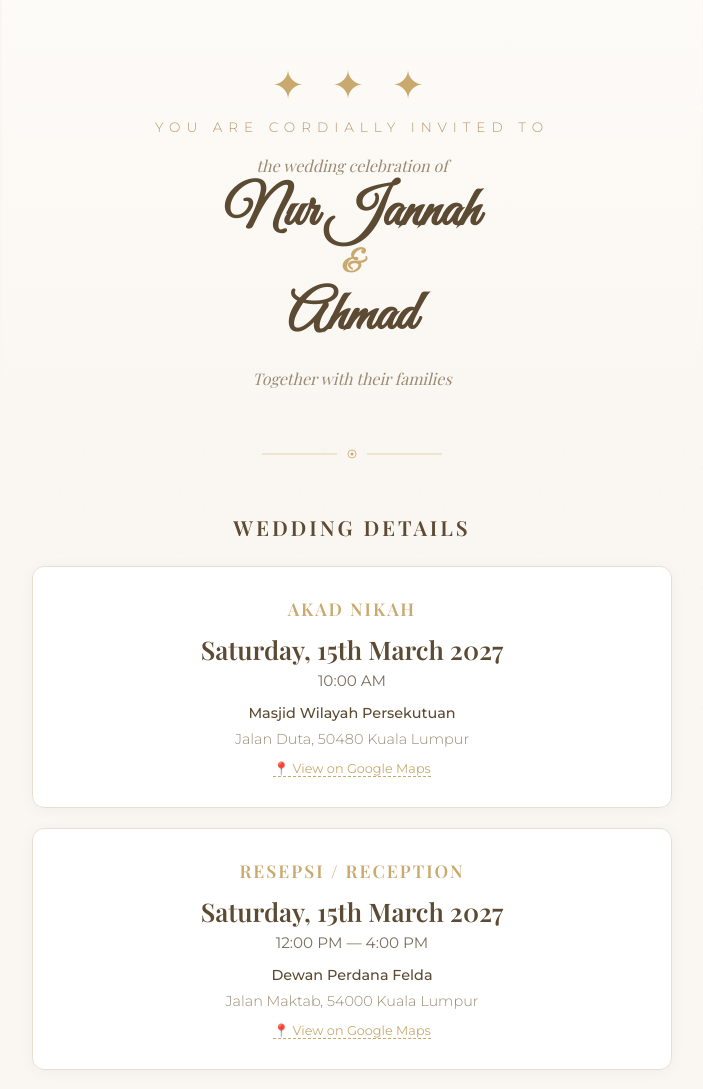
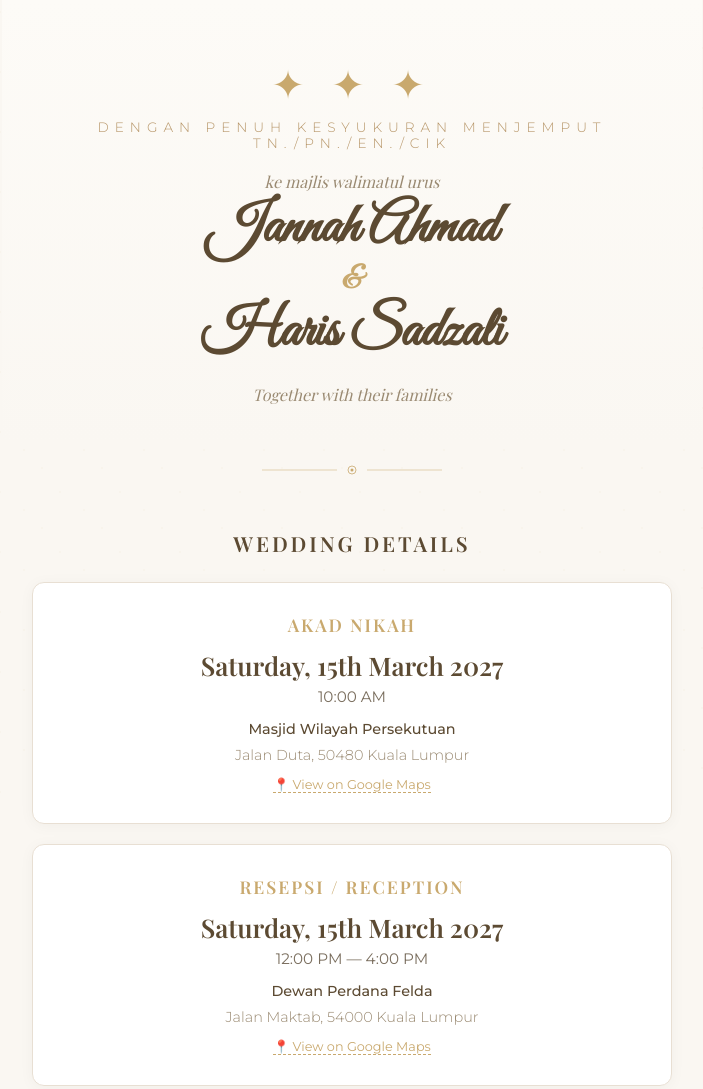
Before and after one commit to jannahZ/weddingInvitation, a plain HTML site: page index.html in a window 1280 px wide. Shown: the top 1089 px of the page, without its empty margins (288-991 px from the left). Drawn offline with nearby package versions, Linux system fonts and the light colour scheme; a web font is replaced by a local one.

Commit message:
Update index.html

```diff
--- a/index.html
+++ b/index.html
@@ -3,7 +3,7 @@
 <head>
     <meta charset="UTF-8">
     <meta name="viewport" content="width=device-width, initial-scale=1.0">
-    <title>Wedding Invitation - Nur Jannah & Ahmad</title>
+    <title>Jemputan Walimatul Urus - Jannah Ahmad & Haris Sadzali</title>
     <link href="https://fonts.googleapis.com/css2?family=Great+Vibes&family=Playfair+Display:ital,wght@0,400;0,600;1,400&family=Montserrat:wght@300;400;500&display=swap" rel="stylesheet">
     <style>
         * {
@@ -501,12 +501,12 @@
         <!-- ── Hero ── -->
         <section class="hero fade-in">
             <div class="ornament">✦ ✦ ✦</div>
-            <p class="subtitle">You are cordially invited to</p>
-            <p class="tagline">the wedding celebration of</p>
+            <p class="subtitle">Dengan penuh kesyukuran menjemput Tn./Pn./En./Cik</p>
+            <p class="tagline">ke majlis walimatul urus</p>
             <h1 class="couple-names">
-                Nur Jannah
+                Jannah Ahmad
                 <span class="ampersand">&amp;</span>
-                Ahmad
+                Haris Sadzali
             </h1>
             <p class="tagline">Together with their families</p>
         </section>
```
